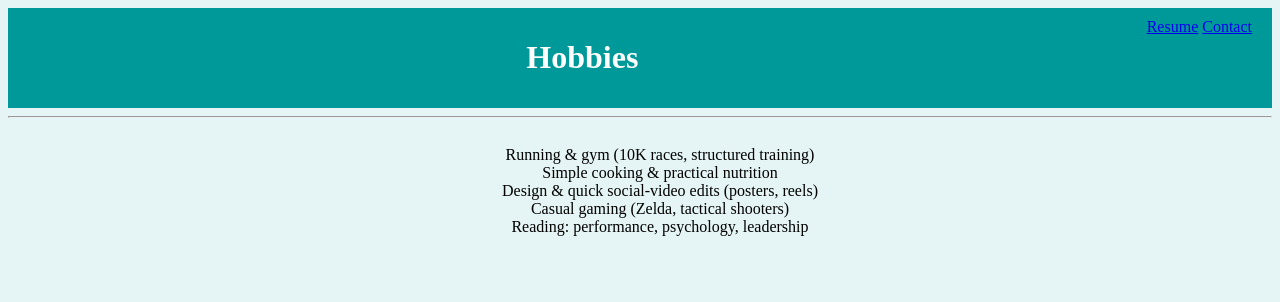
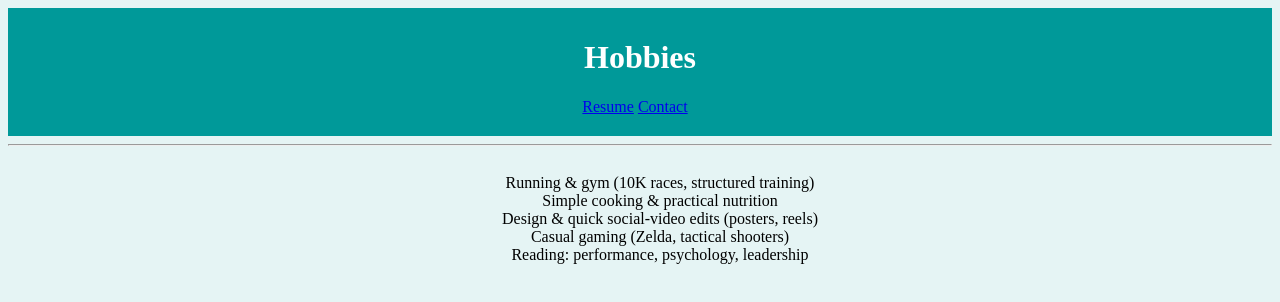
Before and after one commit to fyw82xk78v-hash/Kostandin-Resume, a plain HTML site: page Hobbies.html in a window 1280 px wide. Drawn offline with Linux system fonts and the light colour scheme.

Commit message:
Refactor Hobbies.html structure and styles

```diff
--- a/Hobbies.html
+++ b/Hobbies.html
@@ -6,22 +6,21 @@
     <title>Hobbies</title>
     <style>
         *{text-align: center;}
+        body {background-color: #E5F4F4;}
+        .header {background-color: #009999; color: white; padding: 10px;}
+        nav {;
+            text-align:center; margin-right: 10px;
+            padding-bottom: 10px;}
         ul {list-style-type: disc; text-align: left; display: inline-block; margin-top: 20px;}
         li {list-style-type: none;}
-        body {background-color: #E5F4F4;}
-        .header {background-color: #009999; color: white; padding: 10px;}
-        h1 {display: inline-block;}
-        nav { float:right; margin-right: 10px;
-            padding-bottom: 10px;
-        display: inline-block;}
     </style>
 </head>
 <body>
     <div class="header">
     <h1>Hobbies</h1>
     <nav>
-    <a href="./index.html">Resume</a>
-    <a href="./Contact.html">Contact</a>
+        <a href="./index.html">Resume</a>
+        <a href="./Contact.html">Contact</a>
     </nav>
     </div>
     <hr />
```
